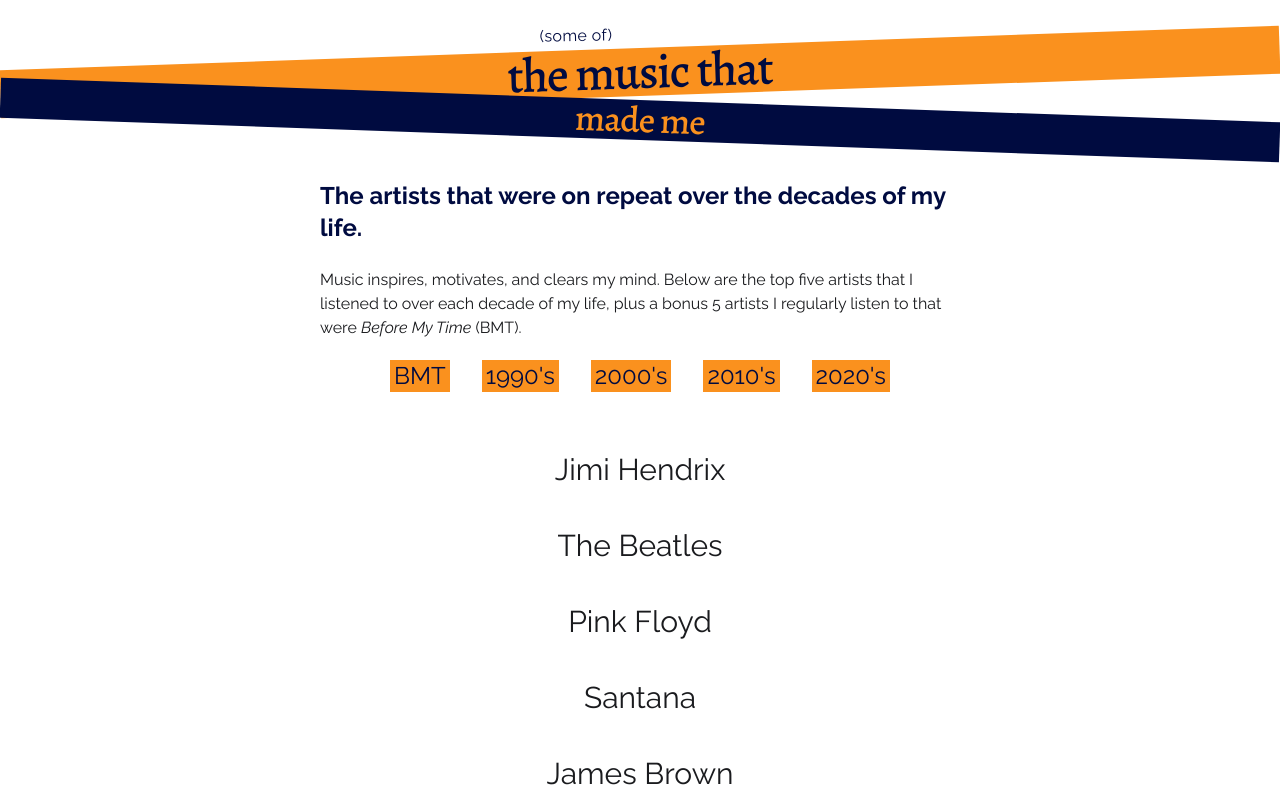
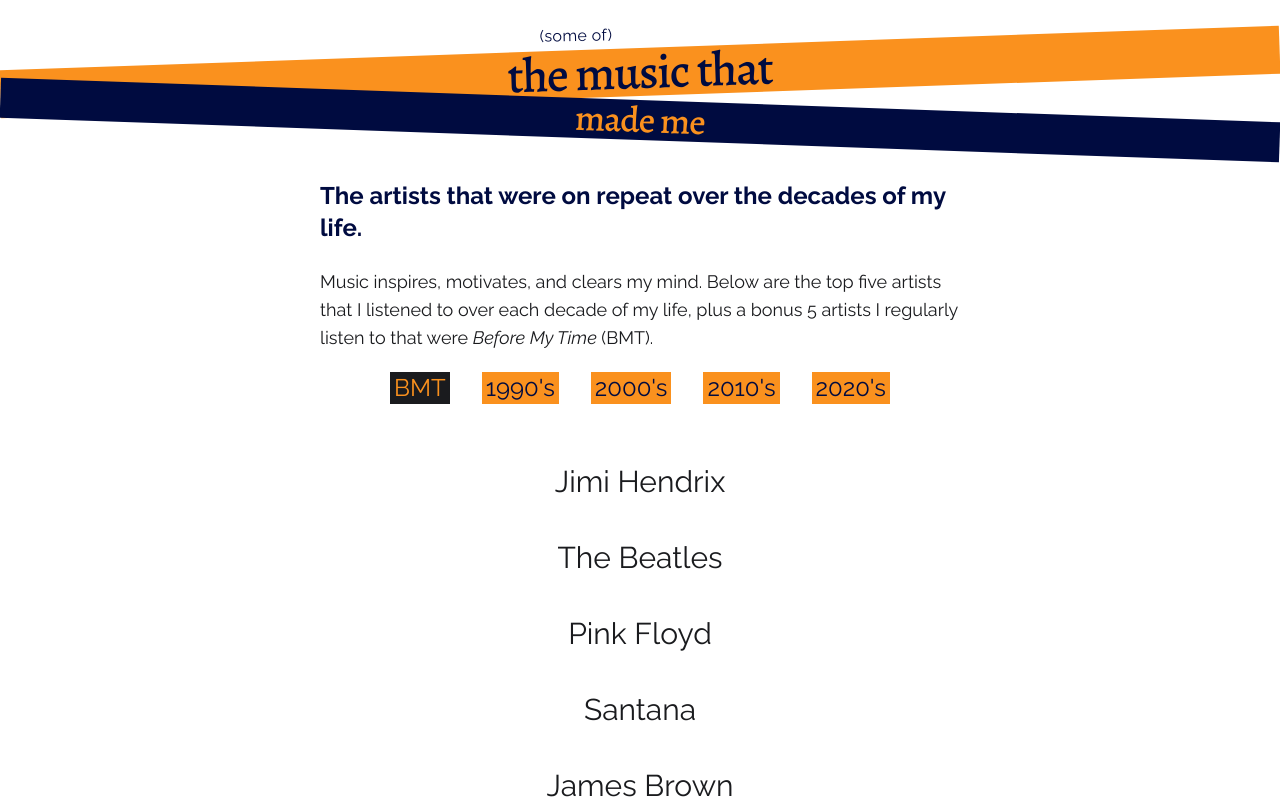
Before and after one commit to aschlack/apiTest, a Vue app: page / in a window 1280 px wide. Both pictures are taken after a click on the button "BMT". Shown: the top 800 px of the page. Built offline with nearby package versions, Linux system fonts and the light colour scheme; no server answers.

Commit message:
Code Clean-up
Cleaned-up the coded. Added some aria tags. added external link and loading images. Add an intentional error artist to display error handling. Added Artist Genre display and made it display artist info conditionally if it exists.

```diff
--- a/info.js
+++ b/info.js
@@ -115,6 +115,10 @@
                 {
                     artist: "Fantastic Negrito",
                     artist_key: "fantastic_negrito"
+                },
+                {
+                    artist: "This will display an error",
+                    artist_key: "intentional_error"
                 }
             ]}
     ]
--- a/public/index.html
+++ b/public/index.html
@@ -8,6 +8,9 @@
     <link rel="icon" href="<%= BASE_URL %>icon.svg">
     <link href="https://fonts.googleapis.com/css2?family=Alegreya:ital,wght@0,400..900;1,400..900&family=Raleway:ital,wght@0,100..900;1,100..900&display=swap" rel="stylesheet">
     <title>The music that made me | Austin Schlack</title>
+    <meta name="description" content="This is a website built as a test of my coding abilities."/>
+    <meta property="og:title" content="The Music That Made Me" />
+    <meta property="og:url" content="https://tmtmm.austinschlack.com" />
   </head>
   <body>
     <noscript>
--- a/src/components/ArtistDisplay.vue
+++ b/src/components/ArtistDisplay.vue
@@ -6,22 +6,30 @@
       :src="artistLogo"
       :alt="artistName"
     />
-    <div v-if="!artistLogo">{{ artistName }}</div>
+    <div v-if="!artistLogo" class="text-3xl font-bold blue-type">
+      {{ artistName }}
+    </div>
     <div class="text-left mt-8">
-      <h3 class="text-lg font-bold uppercase">Band Bio:</h3>
-      {{ artistBio }}
+      <h2 class="text-base font-bold uppercase blue-type">Artist Bio:</h2>
+      <div class="text-lg">{{ artistBio }}</div>
+    </div>
+    <div v-if="artistGenre" class="text-left mt-8 w-full">
+      <h2 class="text-base font-bold uppercase blue-type">Artist Genre:</h2>
+      <div class="text-lg">{{ artistGenre }}</div>
     </div>
     <div v-if="artistURL" class="mt-8 text-left w-full">
-      <h3 class="text-lg font-bold uppercase">Band Website:</h3>
-      <a class="standard-link" target="_blank" :href="artistLink">{{
+      <h2 class="text-base font-bold uppercase blue-type">Artist Website:</h2>
+      <a class="standard-link text-lg" target="_blank" :href="artistLink" :aria-description="'Visit ' + artistName + ' website. This link will open in a new window.'">{{
         artistURL
-      }}</a>
+      }}<img src="../assets/img/external-link.svg" class="size-4 inline-block ml-1" alt="External Link" /></a>
     </div>
 
     <img class="mt-8 max-w-lg" :src="artistImg" alt="Band" />
   </div>
-  <div v-else-if="error">AN ERROR OCCURED</div>
-  <div v-else>LOADING</div>
+  <div v-else-if="error" class="text-lg font-bold text-red-700">
+    Sorry, we are unable to retrieve this artist's information at this time.
+  </div>
+  <div v-else class="text-xl font-bold blue-type">Loading Artist Info <img class="size-8 inline-block ml-1" src="../assets/img/loading.svg" alt="three dot loader visual" /></div>
 </template>
 
 <script>
@@ -36,6 +44,7 @@
       artistBio: null,
       artistURL: null,
       artistLink: null,
+      artistGenre: null,
       error: false,
     };
   },
@@ -52,6 +61,7 @@
         this.artistLink = "https://" + data.artists[0].strWebsite;
         this.artistImg = data.artists[0].strArtistThumb;
         this.artistName = data.artists[0].strArtist;
+        this.artistGenre = data.artists[0].strGenre;
       })
       .catch((error) => {
         console.error(error);
@@ -61,4 +71,5 @@
 };
 </script>
 
-<style lang="scss" scoped></style>
+<style lang="scss" scoped>
+</style>
--- a/src/components/ArtistList.vue
+++ b/src/components/ArtistList.vue
@@ -1,28 +1,35 @@
 <template>
-    <div class="lg:w-6/12 sm:8/12 special-margin pt-5 flex items-center justify-center flex-col">
-        <button class="text-3xl text-blue m-5 block hover:underline" @click="setArtist(artistList.artist_key)" v-for="artistList in artistList" :key="artistList.artist_key">{{ artistList.artist }}</button>
-    </div>
+  <div
+    class="lg:w-6/12 sm:8/12 special-margin pt-5 flex items-center justify-center flex-col"
+  >
+    <button
+      class="text-3xl text-blue m-5 block hover:underline"
+      @click="setArtist(artistList.artist_key)"
+      v-for="artistList in artistList"
+      :key="artistList.artist_key"
+      :aria-description="'View information about ' + artistList.artist"
+    >
+      {{ artistList.artist }}
+    </button>
+  </div>
 </template>
 
 <script>
 export default {
-name: 'ArtistList',
-props: ['decade', 'artistList'],
-data() {
+  name: "ArtistList",
+  props: ["decade", "artistList"],
+  data() {
     return {
-        artist: ''
-    }
-},
-methods: {
+      artist: "",
+    };
+  },
+  methods: {
     setArtist(artistKey) {
-       this.artist = artistKey;
-       this.$emit('artistSelect', this.artist);
-    }
-
-}
-}
+      this.artist = artistKey;
+      this.$emit("artistSelect", this.artist);
+    },
+  },
+};
 </script>
 
-<style lang="scss" scoped>
-
-</style>
+<style lang="scss" scoped></style>
--- a/src/components/Footer.vue
+++ b/src/components/Footer.vue
@@ -1,15 +1,21 @@
 <template>
   <div class="mb-10 grid grid-cols-1 place-items-center">
     <div class="orange-strip block -rotate-1 h-1.5 mt-10 mb-5 w-full"></div>
-        <img class="w-20 mb-1.5" src="../assets/img/as-logo.svg" alt="Austin Schlack logo" />
-        <div class="copyright blue-type">&copy; {{ new Date().getFullYear() }} Austin Schlack</div>
+    <img
+      class="w-20 mb-1.5"
+      src="../assets/img/as-logo.svg"
+      alt="Austin Schlack logo"
+    />
+    <div class="copyright blue-type">
+      &copy; {{ new Date().getFullYear() }} Austin Schlack
+    </div>
   </div>
 </template>
 
 <script>
 export default {
-    name: 'Footer'
-  }
+  name: "Footer",
+};
 </script>
 
 <style lang="scss" scoped>
--- a/src/components/Welcome.vue
+++ b/src/components/Welcome.vue
@@ -1,59 +1,78 @@
 <template>
-    <div class="self-center">
-        <h1 class="text-2xl font-bold mb-6 pt-1 blue-type text-left">The artists that were on repeat over the decades of my life.</h1>
-        <p class="text-left">
-          Music inspires, motivates, and clears my mind. Below are the top five artists that I listened to over each decade of my life, plus a bonus 5 artists I regularly listen to that were <em>Before My Time</em> (BMT).
+  <main class="self-center">
+    <h1 class="text-2xl font-bold mb-6 pt-1 blue-type text-left">
+      The artists that were on repeat over the decades of my life.
+    </h1>
+    <p class="text-left text-lg">
+      Music inspires, motivates, and clears my mind. Below are the top five
+      artists that I listened to over each decade of my life, plus a bonus 5
+      artists I regularly listen to that were <em>Before My Time</em> (BMT).
     </p>
     <!-- Make each year clickable and then on click display list -->
-        <div class="my-5">
-            <button v-for="(decade, idx) in data" :key="decade.decade" @click="setDecade(decade.decade, data[idx])" class="lg:mx-4 sm:mx-2 mx-1 lg:text-2xl sm:text-xl decade px-1 blue-type">{{ decade.decade }}</button>
-        </div>
+    <nav class="my-5">
+      <button
+        v-for="(decade, idx) in data"
+        :key="decade.decade"
+        @click="setDecade(decade.decade, data[idx], idx)"
+        class="lg:mx-4 sm:mx-2 mx-1 lg:text-2xl sm:text-xl decade px-1 blue-type"
+        :class="{ active: activeIndex === idx }"
+        :aria-current="activeIndex === idx ? 'true' : 'false'"
+        :aria-description="'View artists from the' + decade.decade"
+      >
+        {{ decade.decade }}
+      </button>
+    </nav>
     <!-- Display these based on that has been clicked -->
-        <ArtistList v-if="displayList" :decade="decade" :artistList="artistList" @artistSelect="showArtist" />
+    <ArtistList
+      v-if="displayList"
+      :decade="decade"
+      :artistList="artistList"
+      @artistSelect="showArtist"
+    />
     <ArtistDisplay v-if="displayArtist" :artist="artist" />
-      </div>
-
+  </main>
 </template>
 
 <script>
-import ArtistDisplay from "./ArtistDisplay.vue"
-import ArtistList from "./ArtistList.vue"
+import ArtistDisplay from "./ArtistDisplay.vue";
+import ArtistList from "./ArtistList.vue";
 
 export default {
-  name: 'Welcome',
+  name: "Welcome",
   components: {
     ArtistDisplay,
-    ArtistList
+    ArtistList,
   },
   props: {
     data: {
       type: Object,
-    }
+    },
   },
   data() {
     return {
-        artist: 'thrice',
-        decade: '',
+      artist: "thrice",
+      decade: "",
       displayList: false,
       displayArtist: false,
-        artistList: ''
-    }
+      artistList: "",
+      activeIndex: "",
+    };
   },
   methods: {
-    setDecade(decade, data) {
+    setDecade(decade, data, index) {
       this.decade = decade;
       this.displayList = true;
       this.artistList = data.data;
       this.displayArtist = false;
+      this.activeIndex = index;
     },
     showArtist(artist) {
       this.artist = artist;
       this.displayList = false;
       this.displayArtist = true;
-    }
-  }
-}
-
+    },
+  },
+};
 </script>
 
 <style scoped lang="scss">
@@ -64,4 +83,8 @@
     color: #fa911e;
   }
 }
+.active {
+  color: #fa911e;
+  background: #1a1b1e;
+}
 </style>
```
Also changed, not shown: src/App.vue (+10 -8 lines), src/components/Header.vue (+5 -6 lines), src/components/Title.vue (+12 -7 lines), src/assets/img/external-link.svg (added), src/assets/img/loading.svg (added). Lines whose indentation alone changed are shown as unchanged.
